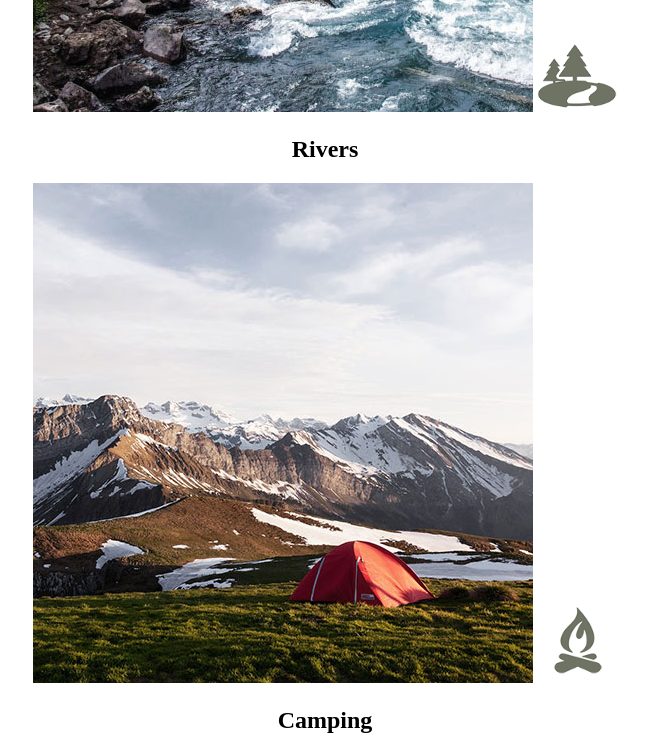
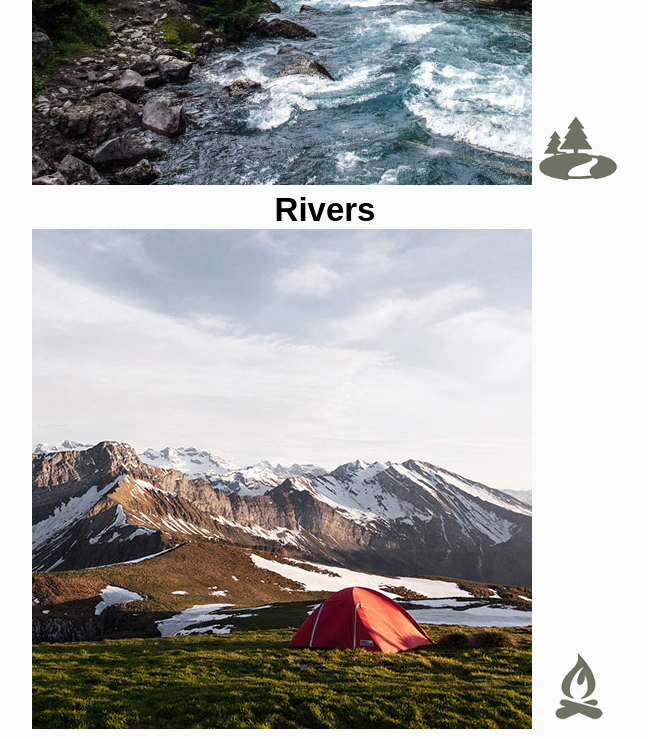
Before and after one commit to Jaydenh1032/wdd130, a plain HTML site: page wwr/index.html in a window 1280 px wide. Shown: the part 1500-2239 px from the top of the page, without its empty margins (315-963 px from the left). Drawn offline with nearby package versions, Linux system fonts and the light colour scheme.

Commit message:
adding padding and spacing

```diff
--- a/wwr/styles/style.css
+++ b/wwr/styles/style.css
@@ -106,6 +106,18 @@
     background-color: #006494;
   }
 
+  body {
+  background-color: #fcfbfb;
+  font-family: Raleway, Arial, sans-serif;
+  font-size: 22px;
+  margin: 0;
+  padding: 0;
+  }
+
+  h2 {
+    margin: 0;
+  }
+
 
   #hero-img {
     width: 100%;
```
